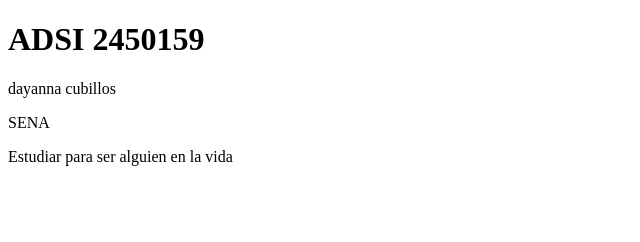
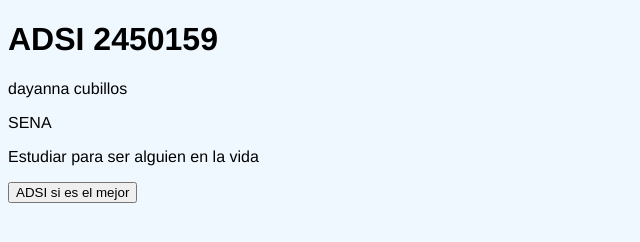
Before and after one commit to dayannacubillos/gitevaluaci-n, a plain HTML site: page index.html in a window 1280 px wide. Shown: the whole page, without its empty margins (0-640 px from the left). Drawn offline with Linux system fonts and the light colour scheme.

Commit message:
evaluacion 2

```diff
--- /dev/null
+++ b/css/estilos.css
@@ -0,0 +1,4 @@
+body{
+    background-color: aliceblue;
+    font-family: 'Franklin Gothic Medium', 'Arial Narrow', Arial, sans-serif;
+}
--- a/index.html
+++ b/index.html
@@ -5,11 +5,15 @@
     <meta http-equiv="X-UA-Compatible" content="IE=edge">
     <meta name="viewport" content="width=device-width, initial-scale=1.0">
     <title>Document</title>
+    <link rel="stylesheet" href="css/estilos.css">
+    <script src="js/bienvenida.js"></script>
 </head>
 <body>
     <h1>ADSI 2450159</h1>
     <p>dayanna cubillos</p>
     <p>SENA</p>
     <p>Estudiar para ser alguien en la vida</p>
+
+    <input type="button" onclick="bienvenida()" value="ADSI si es el mejor">
 </body>
 </html>
--- /dev/null
+++ b/js/bienvenida.js
@@ -0,0 +1,4 @@
+function bienvenida() {
+    alert("holi Adsi")
+}
+alert
```
